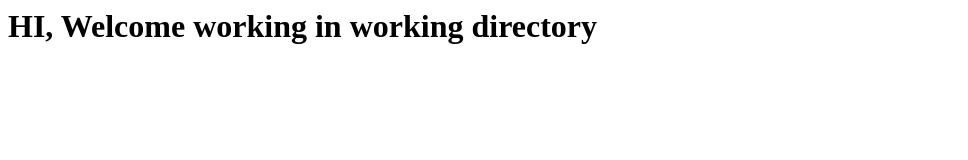
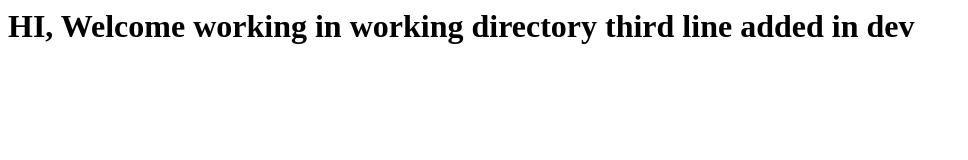
Before and after one commit to rekhavishnu/gitrepo0408, a plain HTML site: page index.html in a window 1280 px wide. Shown: the whole page, without its empty margins (0-968 px from the left). Drawn offline with Linux system fonts and the light colour scheme.

Commit message:
third commit

```diff
--- a/index.html
+++ b/index.html
@@ -1,4 +1,5 @@
 <h1>
     HI, Welcome
     working in working directory
+    third line added in dev
 </h1>
```
